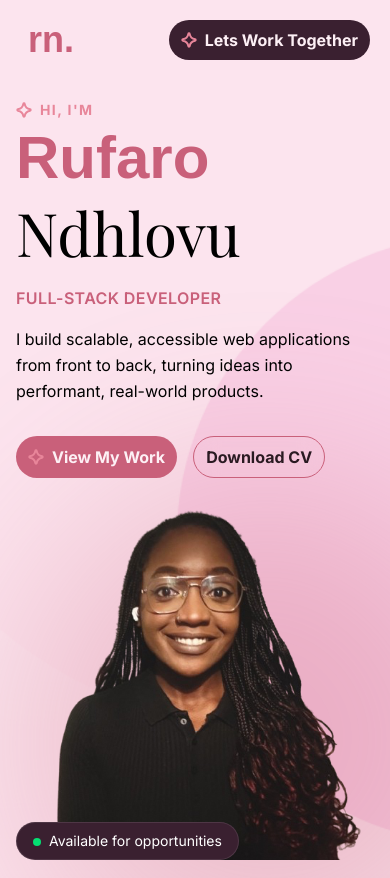
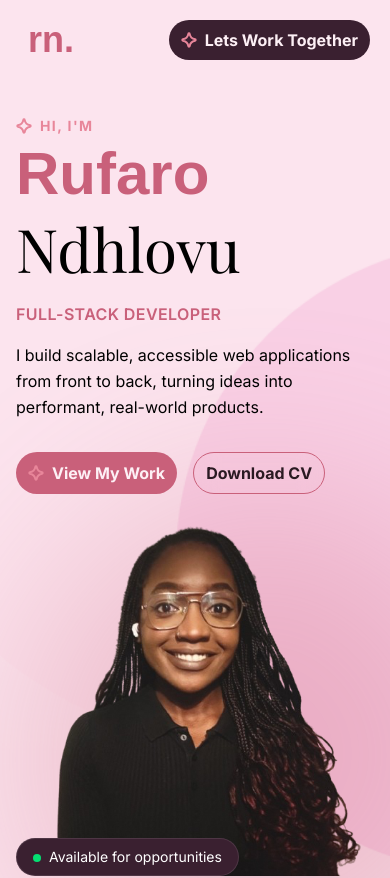
Before and after one commit to rufaro-ndhlovu/PortfolioWebsite, a Next.js app: page / in a window 390 px wide. Shown: the top 878 px of the page. Built offline with nearby package versions, Linux system fonts and the light colour scheme; a web font is replaced by a local one.

Commit message:
Update Hero component layout for improved responsiveness and consistency on medium screens.

```diff
--- a/app/sections/Hero.tsx
+++ b/app/sections/Hero.tsx
@@ -11,7 +11,7 @@ export default function Hero() {
   return (
     <section className="relative" style={{ background: "var(--bg-hero-img)" }}>
       <NavBar />
-      <div className="relative w-full min-h-screen flex items-center justify-between px-4 lg:px-20 overflow-hidden flex-col md:flex-row mt-5 sm:mt-0">
+      <div className="relative w-full min-h-screen flex items-center justify-between px-4 py-4 lg:px-20 overflow-hidden flex-col lg:flex-row mt-5 sm:mt-0">
         {/* BACKGROUND GLOW */}
         <div className="absolute top-[-100px] right-[-100px] sm:w-[500px] sm:h-[500px] md:w-[900px] md:h-[900px] bg-[var(--pink-main)] opacity-20 blur-[120px] rounded-full pointer-events-none"></div>
 
@@ -19,7 +19,7 @@ export default function Hero() {
         <div className="max-w-xl z-10 sm:mt-9 md:mt-0">
           <Label>HI, I'M</Label>
 
-          <h1 className="text-6xl lg:text-8xl leading-tight font-serif flex flex-col sm:gap-4 md:gap-0">
+          <h1 className="text-6xl lg:text-8xl leading-tight font-serif flex flex-col md:flex-row lg:flex-col sm:gap-4 md:gap-0">
             <span
               className="text-[var(--pink-main)] font-bold"
               style={{
```
